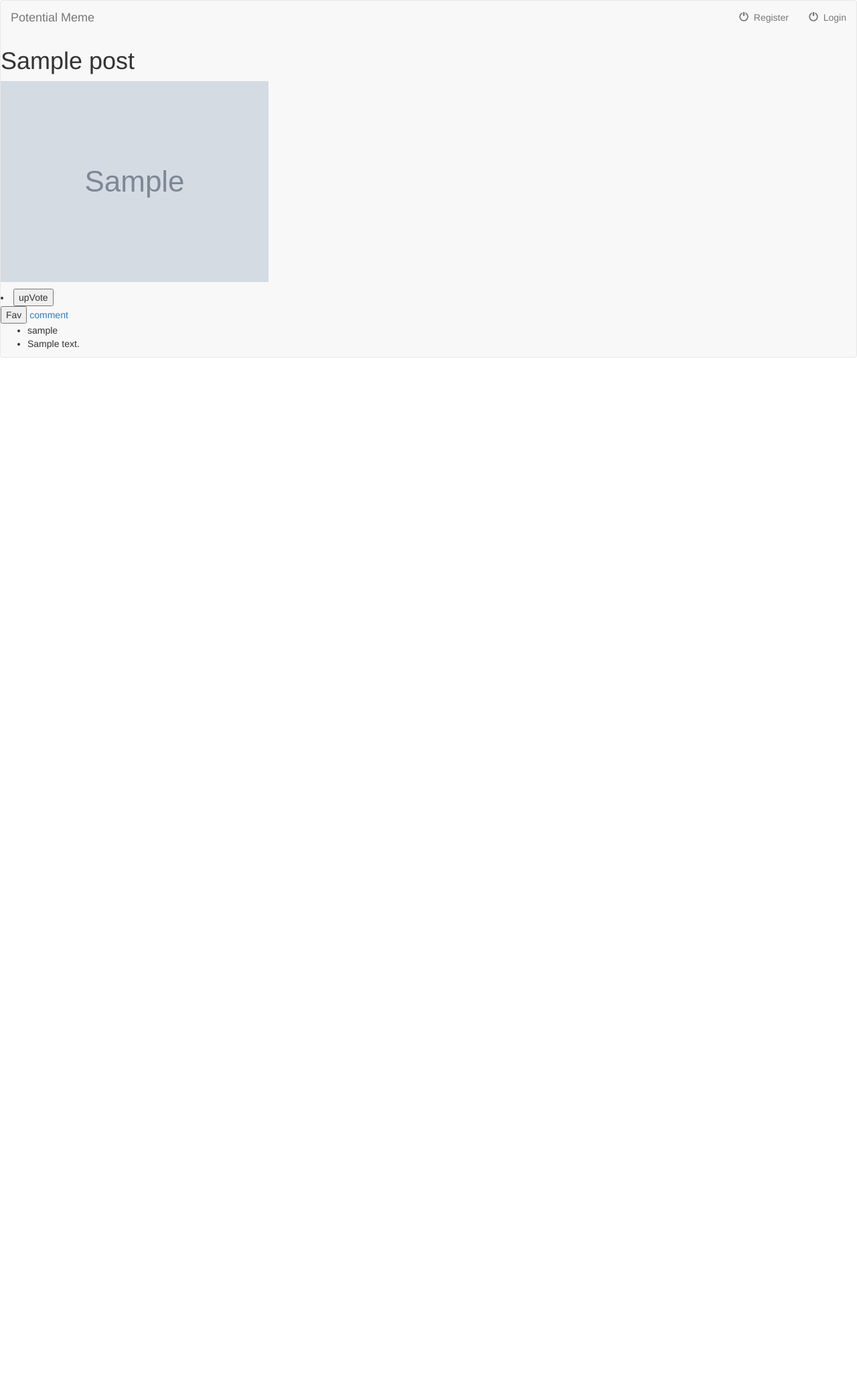
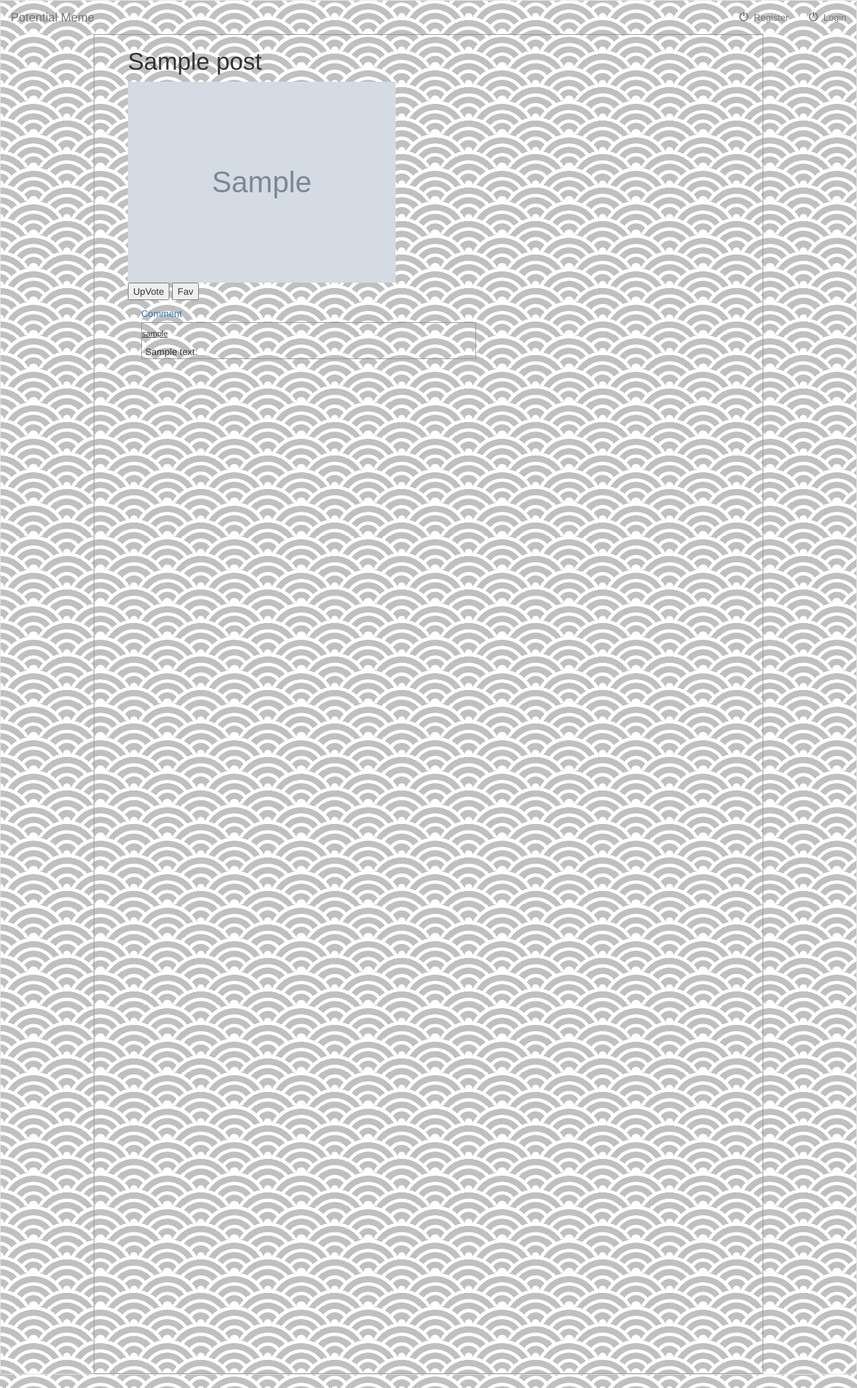
Before and after one commit to Squadella/PotentialMeme, a Django app: page /images/1/ in a window 1280 px wide. Shown: the whole page at 67% size. Before the commit the page ends 534 px from the top, so only its background shows below. Run offline with Django 3.2, Linux system fonts and the light colour scheme; tables that the repository leaves empty hold one stand-in row (values such as "Sample post"); grey boxes marked "Sample" are stand-in pictures; some libraries are stand-ins or nearby versions.

Commit message:
General Layout.

```diff
--- a/images/static/css/index.css
+++ b/images/static/css/index.css
@@ -7,7 +7,7 @@ form
     margin-left: auto;
     margin-right: auto;
     background-color: transparent;
-    width: 800px;
+    width: 500px;
     height: auto;
     text-align: center;
 }
@@ -18,3 +18,21 @@ form
 li{
     list-style: none;
 }
+
+.gauche{
+    float: left;
+    width: 5%;
+}
+.droite{
+    margin-left: 7%;
+}
+.mybackground{
+    background-color:silver;
+    background-image:
+    radial-gradient(circle at 100% 150%, silver 24%, white 25%, white 28%, silver 29%, silver 36%, white 36%, white 40%, transparent 40%, transparent),
+    radial-gradient(circle at 0    150%, silver 24%, white 25%, white 28%, silver 29%, silver 36%, white 36%, white 40%, transparent 40%, transparent),
+    radial-gradient(circle at 50%  100%, white 10%, silver 11%, silver 23%, white 24%, white 30%, silver 31%, silver 43%, white 44%, white 50%, silver 51%, silver 63%, white 64%, white 71%, transparent 71%, transparent),
+    radial-gradient(circle at 100% 50%, white 5%, silver 6%, silver 15%, white 16%, white 20%, silver 21%, silver 30%, white 31%, white 35%, silver 36%, silver 45%, white 46%, white 49%, transparent 50%, transparent),
+    radial-gradient(circle at 0    50%, white 5%, silver 6%, silver 15%, white 16%, white 20%, silver 21%, silver 30%, white 31%, white 35%, silver 36%, silver 45%, white 46%, white 49%, transparent 50%, transparent);
+    background-size:100px 50px;
+}
--- a/images/templates/images/detail.html
+++ b/images/templates/images/detail.html
@@ -1,34 +1,36 @@
-
 {% extends 'images/navbar.html' %}
 
 {% block body %}
 {% load staticfiles %}
-<h1>{{ post.title }} </h1>
-<img src="{{ post.image.url }}">
-<p>{% if post.isUpVoted%}
-    Up Voted!
-{% endif %}</p>
-<p>{% if post.isFaved%}
-    Faved!
-{% endif %}</p>
+<link rel="stylesheet" href="https://maxcdn.bootstrapcdn.com/bootstrap/3.3.7/css/bootstrap.min.css" integrity="sha384-BVYiiSIFeK1dGmJRAkycuHAHRg32OmUcww7on3RYdg4Va+PmSTsz/K68vbdEjh4u" crossorigin="anonymous">
+<link rel="stylesheet" href="{% static '/css/index.css' %}">
 
-{% if errorMessage %}
-    <p>{{ errorMessage }}</p>
-{% endif %}
 
-<li>
-    <input type="button" id="{{ post.id }}" name="Up Vote" value="upVote">
+
+<div style="border: solid 1px rgb(150, 150, 150); width: 1000px;margin-left: auto;margin-right: auto; height: 2000px">
+    <h1 style="margin-left: 50px">{{ post.title }} </h1>
+    <body>
+        <div style="margin-left: 50px;">
+            <div style="max-width: 700px">
+                  <a href="{{ post.image.url }}"><img src="{{ post.image.url }}"class="img-responsive" style="max-width: 100%; height: auto; display: block;"></a>
+          </div>
+
+          <div class="gauche">
+              <li style="list-style: none">
+                  <input type="button" id="{{ post.id }}" name="Up Vote" value="UpVote">
               </li>
+          </div>
+          <div class="droite">
               <span><input type="button" id="{{ post.id }}" value="Fav"></span>
-
-<a href="{% url 'images:comment' post.id%}">comment</a>
-
+          </div>
+          <div style="margin-left: 20px; margin-top: 10px">
+              <a href="{% url 'images:comment' post.id%}">Comment</a>
               {% if post.comment_set.all %}
                   {% for comment in post.comment_set.all %}
-        <ul>
-            <li>{{ comment.author }}</li>
-            <li>{{ comment.content }}</li>
-        </ul>
+                      <div style="border: solid 1px rgb(150, 150, 150); margin-top: 3px; width: 500px">
+                          <h6><u>{{ comment.author }}</u></h6>
+                          <div style="margin-left: 5px"><li>{{ comment.content }}</li></div>
+                      </div>
                       {% if user.is_authenticated and user == comment.author %}
                           <form action="{% url 'images:DeleteComment' comment.pk %}" method="post">
                               {% csrf_token %}
@@ -37,7 +39,10 @@
                       {% endif %}
                   {% endfor %}
               {% endif %}
-
+          </div>
+        </div>
+    </body>
+</div>
 <script src="https://ajax.googleapis.com/ajax/libs/jquery/3.1.1/jquery.min.js"></script>
 <script src="{% static 'js/main.js' %}"></script>
 
--- a/images/templates/images/navbar.html
+++ b/images/templates/images/navbar.html
@@ -11,7 +11,8 @@
     <script src="https://ajax.googleapis.com/ajax/libs/jquery/3.1.1/jquery.min.js"></script>
     <script src="{% static 'js/main.js' %}"></script>
 </head>
-<body style="background-color: transparent">
+<body class="mybackground">
+
     {% if user.is_authenticated %}
     <nav class="navbar navbar-default">
         <div class="container-fluid">
```
Also changed, not shown: images/templates/images/index.html (+15 -9 lines), images/static/img/separator.png (added). Lines whose indentation alone changed are shown as unchanged.
